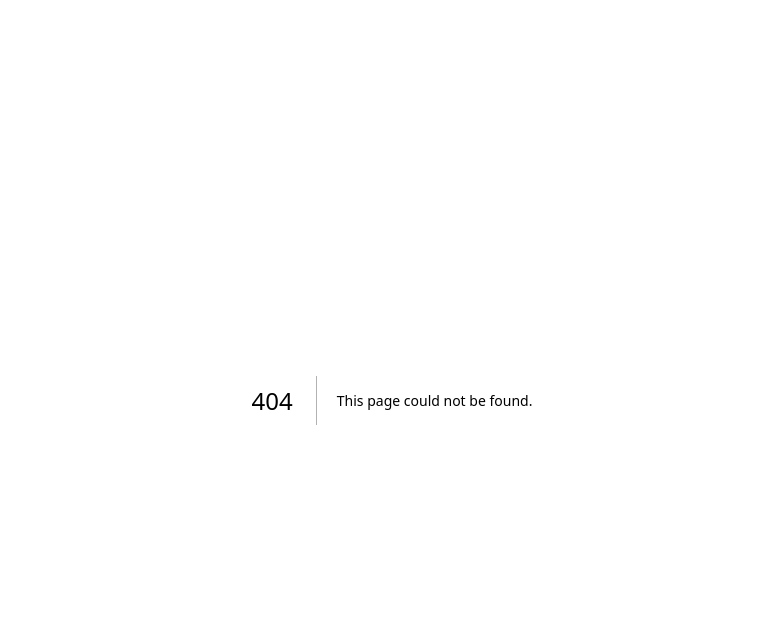
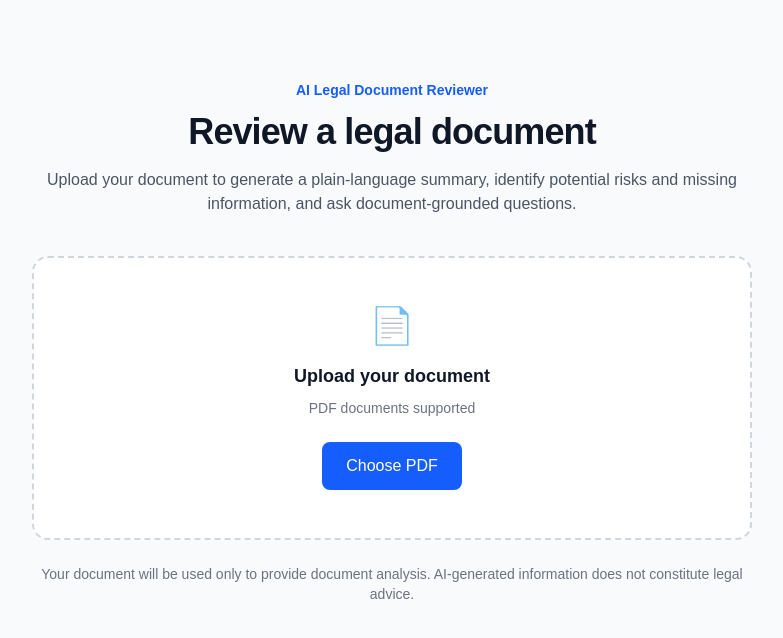
Before and after one commit to Sarthik123/AI-Legal-Document-Reviewer, a Next.js app in the folder frontend/: page /upload in a window 1280 px wide. Before the commit this address had no page. Shown: the top 638 px of the page, without its empty margins (248-1031 px from the left). Built offline with nearby package versions, Linux system fonts and the light colour scheme.

Commit message:
Add document upload page

```diff
--- a/frontend/app/page.tsx
+++ b/frontend/app/page.tsx
@@ -17,9 +17,12 @@ export default function Home() {
         </p>
 
         <div className="mt-10 flex flex-col gap-4 sm:flex-row">
-          <button className="rounded-lg bg-blue-600 px-6 py-3 font-medium text-white hover:bg-blue-700">
+          <a
+            href="/upload"
+            className="rounded-lg bg-blue-600 px-6 py-3 font-medium text-white hover:bg-blue-700"
+          >
             Review a Document
-          </button>
+          </a>
 
           <button className="rounded-lg border border-gray-300 px-6 py-3 font-medium text-gray-700 hover:bg-gray-50">
             Learn More
--- /dev/null
+++ b/frontend/app/upload/page.tsx
@@ -0,0 +1,44 @@
+export default function UploadPage() {
+  return (
+    <main className="min-h-screen bg-gray-50 text-gray-900">
+      <section className="mx-auto max-w-3xl px-6 py-20">
+        <div className="text-center">
+          <p className="text-sm font-semibold text-blue-600">
+            AI Legal Document Reviewer
+          </p>
+
+          <h1 className="mt-3 text-4xl font-bold tracking-tight">
+            Review a legal document
+          </h1>
+
+          <p className="mt-4 text-gray-600">
+            Upload your document to generate a plain-language summary,
+            identify potential risks and missing information, and ask
+            document-grounded questions.
+          </p>
+        </div>
+
+        <div className="mt-10 rounded-2xl border-2 border-dashed border-gray-300 bg-white p-12 text-center">
+          <div className="text-4xl">📄</div>
+
+          <h2 className="mt-4 text-lg font-semibold">
+            Upload your document
+          </h2>
+
+          <p className="mt-2 text-sm text-gray-500">
+            PDF documents supported
+          </p>
+
+          <button className="mt-6 rounded-lg bg-blue-600 px-6 py-3 font-medium text-white hover:bg-blue-700">
+            Choose PDF
+          </button>
+        </div>
+
+        <p className="mt-6 text-center text-sm text-gray-500">
+          Your document will be used only to provide document analysis.
+          AI-generated information does not constitute legal advice.
+        </p>
+      </section>
+    </main>
+  );
+}
```
